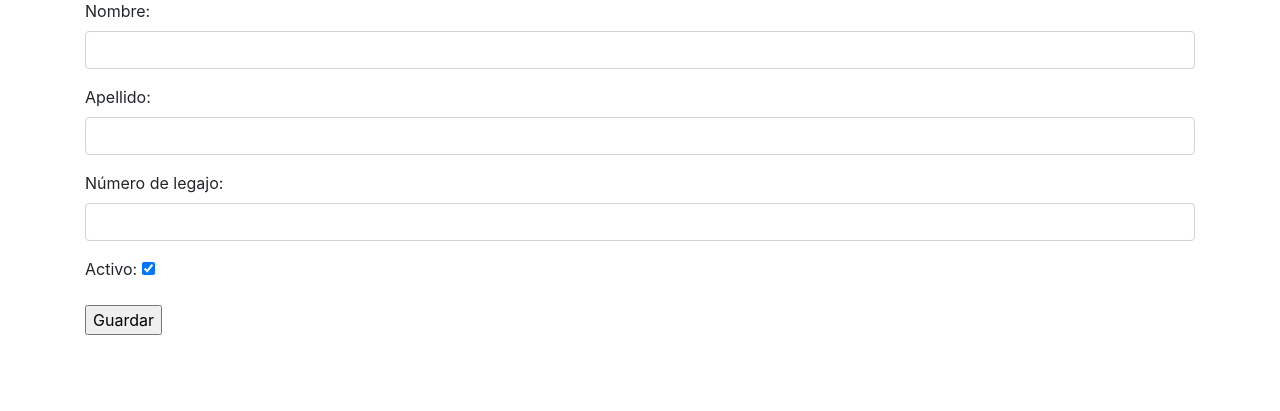
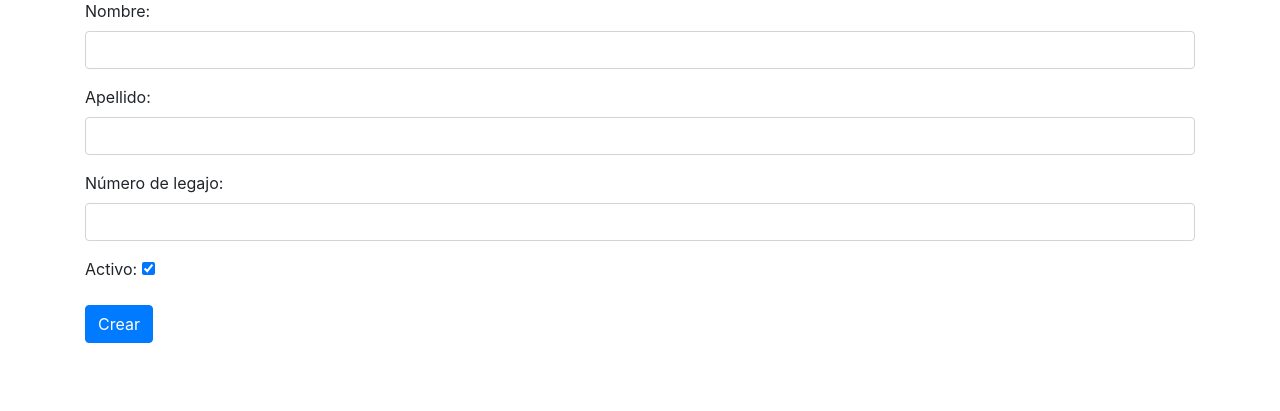
Before and after one commit to paunicole/alkemy-django-bibliotech, a Django app: page /employee/new in a window 1280 px wide. Shown: the part 105-516 px from the top of the page. Run offline with Django 4.2, Linux system fonts and the light colour scheme; some libraries are stand-ins or nearby versions.

Commit message:
Actualizado form para reutilizar el template para creación y actualización

```diff
--- a/bibliotech/templates/employee_form.html
+++ b/bibliotech/templates/employee_form.html
@@ -3,6 +3,6 @@
 <form action="#" method="POST">
     {% csrf_token %}
     {{ form.as_p }}
-    <input type="submit" value="Guardar">
+    <input type="submit" class="btn {{ action }}" value="{{ submit }}">
 </form>
 {% endblock %}
--- a/bibliotech/urls.py
+++ b/bibliotech/urls.py
@@ -3,6 +3,6 @@ from .views import employee_views
 
 
 urlpatterns = [
-    path("employee/new", employee_views.employee_form, name="employee-form"),
+    path("employee/new", employee_views.employee_create, name="employee-create"),
     path("employee-list", employee_views.employee_list, name="employee-list"),
 ]
--- a/bibliotech/views/employee_views.py
+++ b/bibliotech/views/employee_views.py
@@ -9,9 +9,14 @@ def employee_list(request):
     return render(request, "employee_list.html", context)
 
 
-def employee_form(request):
+def employee_create(request):
     form = EmployeeForm()
-    context = {"form": form}
+    context = {
+        "form": form,
+        "submit": "Crear",
+        "title": "Crear Empleado",
+        "action": "btn-primary",
+    }
     if request.method == "POST":
         form = EmployeeForm(request.POST)
         if form.is_valid():
```
